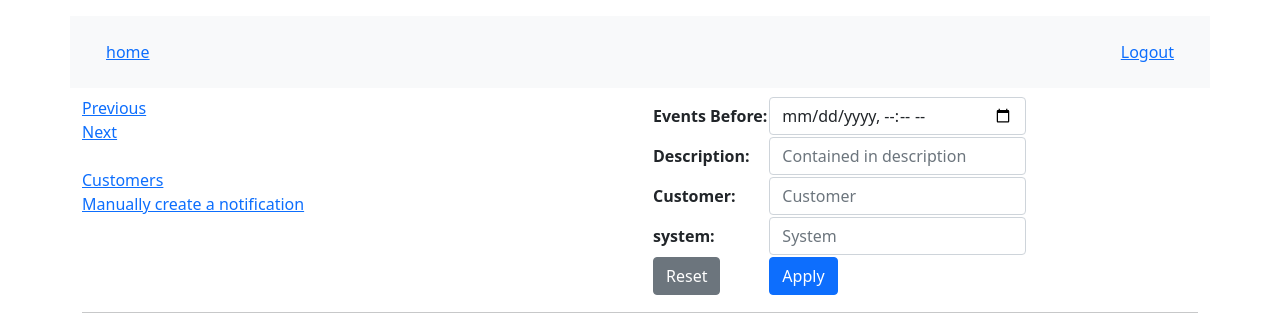
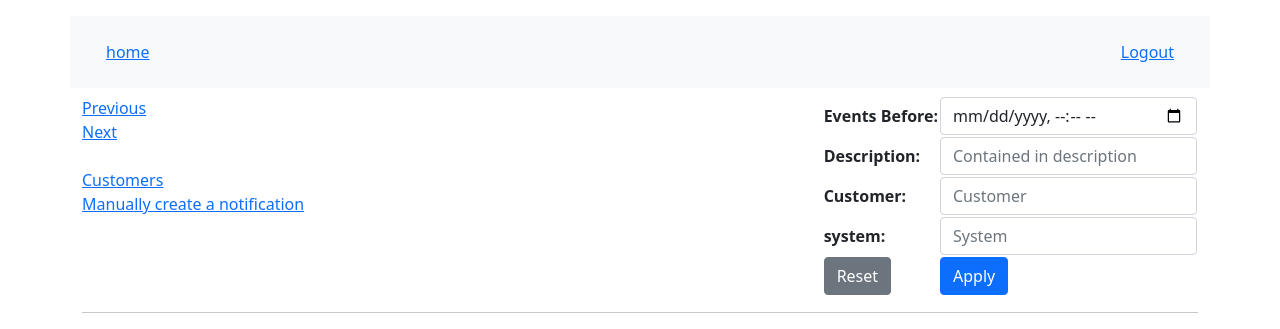
Before and after one commit to sir-ragna/notifier, a Django app: page / in a window 1280 px wide. Shown: the top 329 px of the page. Run offline with Django 3.2, Linux system fonts and the light colour scheme; the visitor is signed in with stand-in values (Sample User, id 1); data that the repository does not hold is empty.

Commit message:
layout fix + remove csfr token from search form

```diff
--- a/notifications/templates/index.html.j2
+++ b/notifications/templates/index.html.j2
@@ -2,8 +2,8 @@
 
 {% block content %}
 
-<div class="row">
-    <div class="col">
+<div class="row justify-content-between">
+    <div class="col col-auto">
         <a href="{% url 'index' %}?amount={{ amount }}&page={{ previous }}"
         >Previous</a>
         <br>
@@ -14,13 +14,12 @@
         <br>
         <a href="{% url 'create notification' %}">Manually create a notification</a>
     </div>
-    <div class="col">
+    <div class="col col-auto">
     <form method="GET">
     <table>
         {{ filter_form.as_table }}
-        {% csrf_token %}
         <tr>
-        <td><a href="{% url 'index' %}"><button type="button" class="btn btn-secondary">Reset</button></a></td>
+        <td><a href="{% url 'index' %}" class="btn btn-secondary">Reset</a></td>
         <td><button class="btn btn-primary" type="submit">Apply</button></td>
         </tr>
     </table>
@@ -37,7 +36,7 @@
     <th>Description</th>
     <th>Customer</th>
     <th>System</th>
-    <th>📎</th>
+    <th title="attachments">📎</th>
 </tr>
 {% for n in notifications %}
     <tr>
@@ -50,7 +49,7 @@
         {% if n.attachment_path %}
             <a href="{{ n.attachment_path }}" download>Download📎</a>
         {% else %}
-            ❌
+            _
         {% endif %}
         </td>
     </tr>
```
